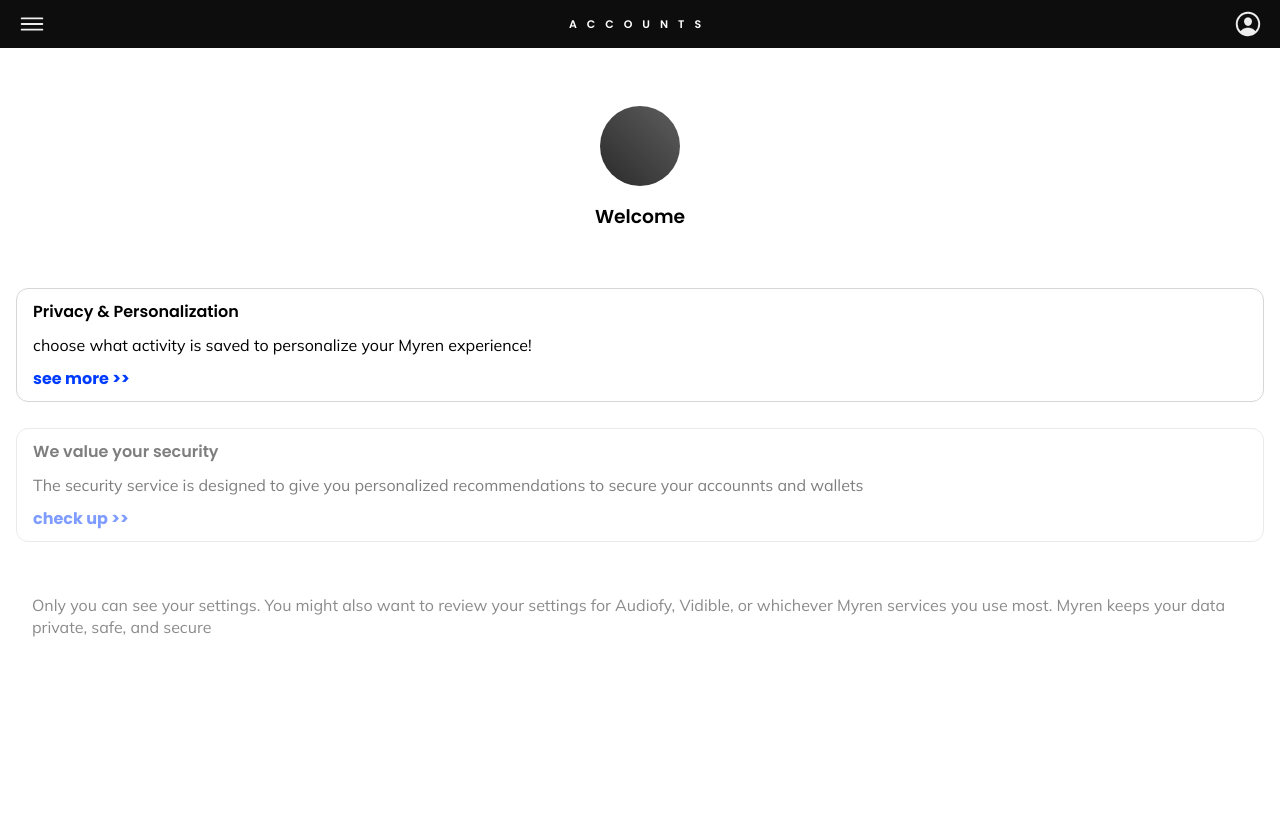
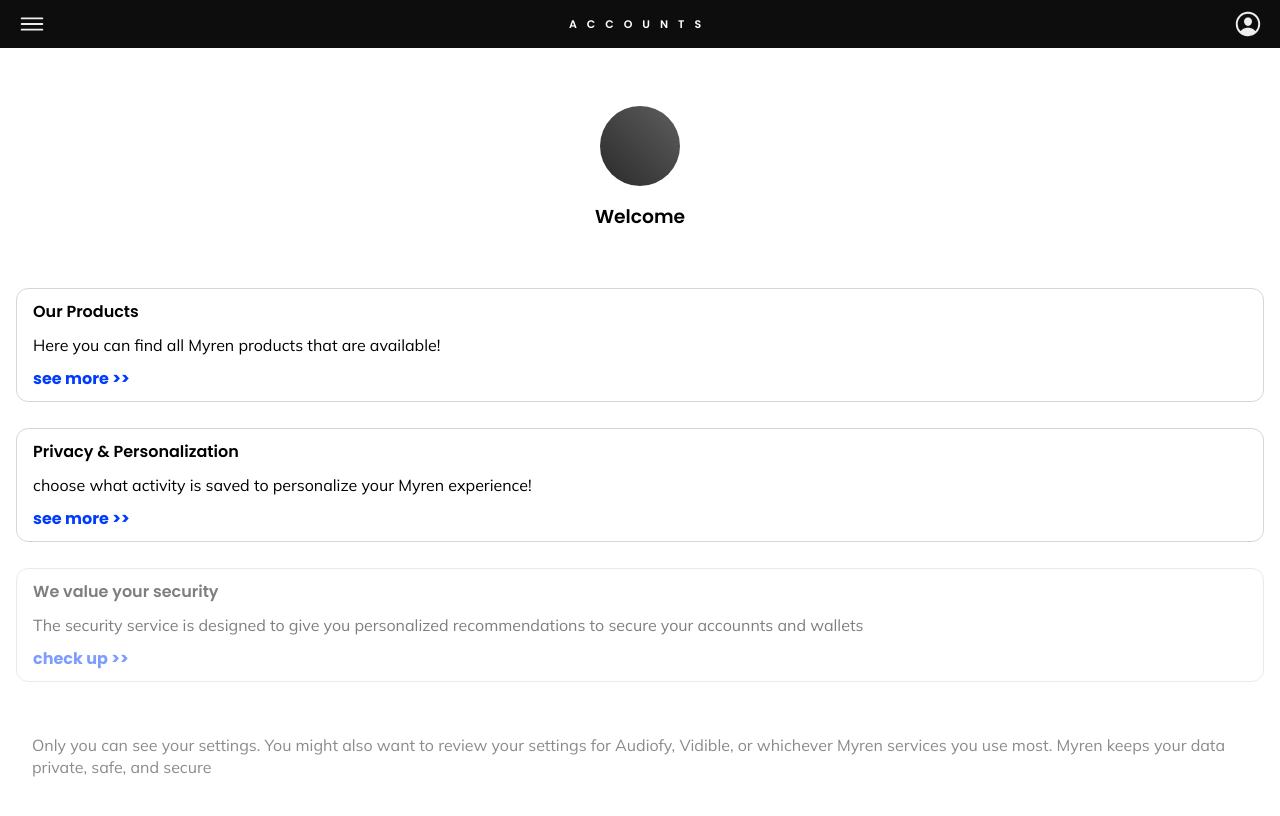
Before and after one commit to MahbodHastam/accounts-client, a Vue app: page / in a window 1280 px wide. Shown: the top 816 px of the page. Built offline with nearby package versions, Linux system fonts and the light colour scheme; no server answers.

Commit message:
add Products/services

```diff
--- a/src/router/index.js
+++ b/src/router/index.js
@@ -52,6 +52,14 @@ const routes = [
     meta: {
       title: 'Myren | Your Data'
     }
+  },
+  {
+    path: '/services',
+    name: 'Services',
+    component: () => import('../views/Services.vue'),
+    meta: {
+      title: 'Myren | All of Myren Products'
+    }
   }
 ]
 
--- a/src/views/Home.vue
+++ b/src/views/Home.vue
@@ -8,6 +8,12 @@
           {{ this.userInfo.user_lastname }}
         </h3>
       </div>
+    </div>
+
+    <div class="section">
+      <h4>Our Products</h4>
+      <p>Here you can find all Myren products that are available!</p>
+      <router-link to="/services">see more >></router-link>
     </div>
     <div class="section">
       <h4>Privacy & Personalization</h4>
--- /dev/null
+++ b/src/views/Services.vue
@@ -0,0 +1,5 @@
+<template>
+    <div class="services">
+
+    </div>
+</template>
```
